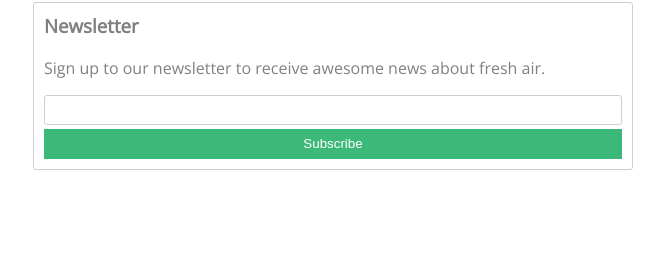
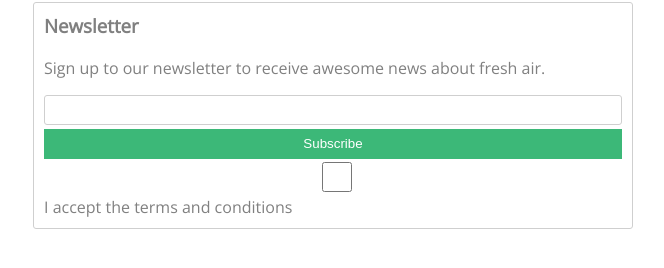
Before and after one commit to kavas74/gyakorlas, a plain HTML site: page index.html in a window 1280 px wide. Shown: the part 84-352 px from the top of the page, without its empty margins (307-971 px from the left). Drawn offline with nearby package versions, Linux system fonts and the light colour scheme.

Commit message:
Add files via upload

```diff
--- a/index.html
+++ b/index.html
@@ -18,6 +18,8 @@
     <form>
         <input type="text">
         <button type="submit">Subscribe</button>
+        <input id="termns" type="checkbox">
+        <label>I accept the terms and conditions</label>
     </form>
     </div>
 </div>
```
